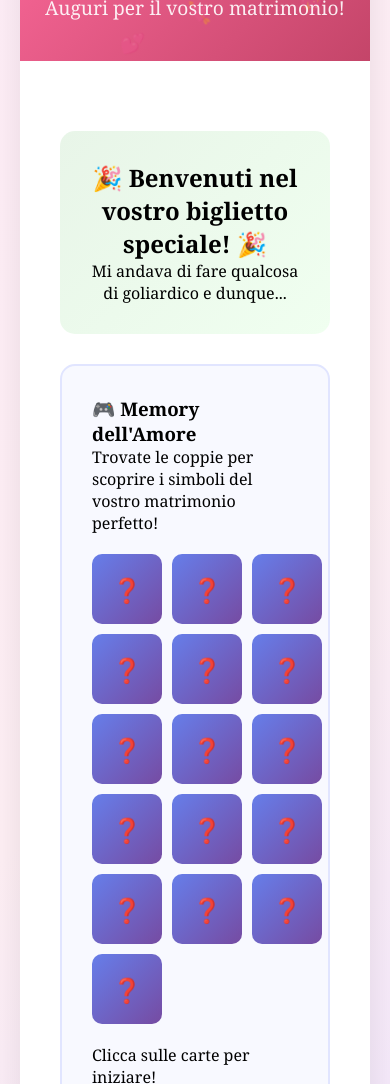
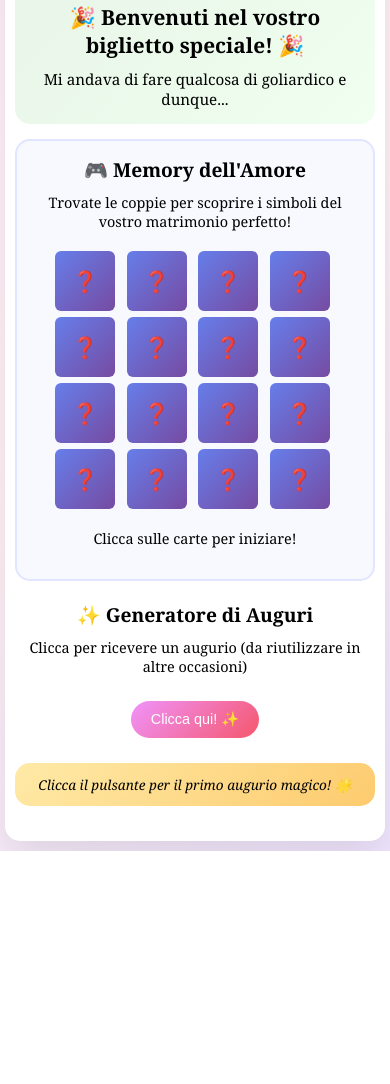
Before and after one commit to Checcolino1312/wedding, a plain HTML site: page index.html in a window 390 px wide. Shown: the part 162-1246 px from the top of the page. After the commit the page ends 1013 px from the top, so only its background shows below. Drawn offline with Linux system fonts and the light colour scheme.

Commit message:
Update index.html

```diff
--- a/index.html
+++ b/index.html
@@ -2,7 +2,7 @@
 <html lang="it">
 <head>
     <meta charset="UTF-8">
-    <meta name="viewport" content="width=device-width, initial-scale=1.0">
+    <meta name="viewport" content="width=device-width, initial-scale=1.0, user-scalable=no">
     <title>Auguri Pierpaolo & Letizia! 💕</title>
     <style>
         * {
@@ -16,12 +16,13 @@
             background: linear-gradient(135deg, #ffeef8 0%, #fff0f5 50%, #f0e6ff 100%);
             min-height: 100vh;
             overflow-x: hidden;
+            padding: 10px;
         }
 
         .container {
             max-width: 800px;
             margin: 0 auto;
-            padding: 20px;
+            padding: 0;
         }
 
         .card {
@@ -30,12 +31,13 @@
             box-shadow: 0 20px 40px rgba(0,0,0,0.1);
             overflow: hidden;
             position: relative;
+            margin: 10px 0;
         }
 
         .header {
             background: linear-gradient(135deg, #ff6b9d, #c44569);
             color: white;
-            padding: 40px 20px;
+            padding: 30px 15px;
             text-align: center;
             position: relative;
         }
@@ -52,62 +54,77 @@
         .heart {
             position: absolute;
             color: rgba(255,255,255,0.3);
-            font-size: 20px;
+            font-size: 16px;
             animation: float 3s ease-in-out infinite;
         }
 
         @keyframes float {
             0%, 100% { transform: translateY(0px) rotate(0deg); }
-            50% { transform: translateY(-20px) rotate(5deg); }
+            50% { transform: translateY(-15px) rotate(5deg); }
         }
 
         h1 {
-            font-size: 2.5em;
+            font-size: 1.8em;
             margin-bottom: 10px;
             text-shadow: 2px 2px 4px rgba(0,0,0,0.3);
+            line-height: 1.2;
         }
 
         .subtitle {
-            font-size: 1.2em;
+            font-size: 1em;
             opacity: 0.9;
         }
 
         .content {
-            padding: 40px;
+            padding: 20px 15px;
         }
 
         .game-section {
             background: #f8f9ff;
             border-radius: 15px;
-            padding: 30px;
-            margin: 30px 0;
+            padding: 20px 15px;
+            margin: 20px 0;
             border: 2px solid #e1e5ff;
+        }
+
+        .game-section h3 {
+            font-size: 1.2em;
+            margin-bottom: 10px;
+            text-align: center;
+        }
+
+        .game-section p {
+            font-size: 0.9em;
+            text-align: center;
+            margin-bottom: 15px;
         }
 
         .memory-game {
             display: grid;
             grid-template-columns: repeat(4, 1fr);
-            gap: 10px;
-            max-width: 400px;
+            gap: 8px;
+            max-width: 320px;
             margin: 20px auto;
         }
 
         .memory-card {
-            width: 80px;
-            height: 80px;
+            width: 70px;
+            height: 70px;
             background: linear-gradient(135deg, #667eea 0%, #764ba2 100%);
-            border-radius: 10px;
+            border-radius: 8px;
             display: flex;
             align-items: center;
             justify-content: center;
-            font-size: 2em;
+            font-size: 1.5em;
             color: white;
             cursor: pointer;
             transition: all 0.3s ease;
             user-select: none;
+            touch-action: manipulation;
         }
 
-        .memory-card:hover {
+        .memory-card:hover,
+        .memory-card:active {
             transform: scale(1.05);
             box-shadow: 0 5px 15px rgba(0,0,0,0.2);
         }
@@ -123,40 +140,60 @@
             transform: scale(0.95);
         }
 
+        #gameStatus {
+            font-size: 0.9em;
+            text-align: center;
+            margin-top: 15px;
+            min-height: 20px;
+        }
+
         .wish-generator {
             text-align: center;
-            margin: 30px 0;
+            margin: 20px 0;
+        }
+
+        .wish-generator h3 {
+            font-size: 1.2em;
+            margin-bottom: 10px;
+        }
+
+        .wish-generator p {
+            font-size: 0.9em;
+            margin-bottom: 15px;
         }
 
         .wish-btn {
             background: linear-gradient(135deg, #f093fb 0%, #f5576c 100%);
             color: white;
             border: none;
-            padding: 15px 30px;
+            padding: 12px 25px;
             border-radius: 50px;
-            font-size: 1.1em;
+            font-size: 1em;
             cursor: pointer;
             transition: all 0.3s ease;
             margin: 10px;
+            touch-action: manipulation;
         }
 
-        .wish-btn:hover {
+        .wish-btn:hover,
+        .wish-btn:active {
             transform: translateY(-2px);
             box-shadow: 0 10px 20px rgba(0,0,0,0.2);
         }
 
         .wish-display {
             background: linear-gradient(135deg, #ffeaa7, #fdcb6e);
-            padding: 20px;
+            padding: 15px;
             border-radius: 15px;
-            margin: 20px 0;
+            margin: 15px 0;
             font-style: italic;
-            font-size: 1.1em;
-            min-height: 60px;
+            font-size: 0.95em;
+            min-height: 50px;
             display: flex;
             align-items: center;
             justify-content: center;
             text-align: center;
+            transition: opacity 0.3s ease;
         }
 
         .confetti {
@@ -171,8 +208,8 @@
 
         .confetti-piece {
             position: absolute;
-            width: 10px;
-            height: 10px;
+            width: 8px;
+            height: 8px;
             background: #ff6b9d;
             animation: confetti-fall 3s ease-out forwards;
         }
@@ -190,26 +227,151 @@
 
         .message-section {
             background: linear-gradient(135deg, #e8f5e8, #f0fff0);
-            padding: 30px;
+            padding: 20px 15px;
             border-radius: 15px;
-            margin: 30px 0;
+            margin: 20px 0;
             text-align: center;
         }
 
-        @media (max-width: 600px) {
+        .message-section h2 {
+            font-size: 1.3em;
+            margin-bottom: 10px;
+        }
+
+        .message-section p {
+            font-size: 0.95em;
+        }
+
+        /* Media queries per dispositivi molto piccoli */
+        @media (max-width: 480px) {
+            body {
+                padding: 5px;
+            }
+
+            .card {
+                border-radius: 15px;
+                margin: 5px 0;
+            }
+
+            .header {
+                padding: 25px 10px;
+            }
+
+            h1 {
+                font-size: 1.6em;
+            }
+
+            .subtitle {
+                font-size: 0.9em;
+            }
+
+            .content {
+                padding: 15px 10px;
+            }
+
+            .game-section,
+            .message-section {
+                padding: 15px 10px;
+                margin: 15px 0;
+            }
+
             .memory-game {
-                grid-template-columns: repeat(3, 1fr);
+                grid-template-columns: repeat(4, 1fr);
+                gap: 6px;
+                max-width: 280px;
             }
 
             .memory-card {
-                width: 70px;
-                height: 70px;
+                width: 60px;
+                height: 60px;
+                font-size: 1.3em;
+                border-radius: 6px;
+            }
+
+            .wish-btn {
+                padding: 10px 20px;
+                font-size: 0.9em;
+            }
+
+            .wish-display {
+                padding: 12px;
+                font-size: 0.85em;
+                min-height: 40px;
+            }
+
+            .heart {
+                font-size: 14px;
+            }
+        }
+
+        /* Media queries per dispositivi molto larghi (landscape) */
+        @media (max-width: 640px) and (orientation: landscape) {
+            .header {
+                padding: 20px 15px;
+            }
+
+            h1 {
                 font-size: 1.5em;
             }
 
+            .memory-game {
+                max-width: 360px;
+            }
+
+            .memory-card {
+                width: 80px;
+                height: 80px;
+                font-size: 1.6em;
+            }
+        }
+
+        /* Media queries per tablet */
+        @media (min-width: 481px) and (max-width: 768px) {
+            .memory-game {
+                max-width: 400px;
+            }
+
+            .memory-card {
+                width: 85px;
+                height: 85px;
+                font-size: 1.8em;
+            }
+
             h1 {
-                font-size: 2em;
+                font-size: 2.2em;
             }
+
+            .subtitle {
+                font-size: 1.1em;
+            }
+        }
+
+        /* Miglioramenti per touch */
+        @media (hover: none) and (pointer: coarse) {
+            .memory-card:hover {
+                transform: none;
+                box-shadow: none;
+            }
+
+            .wish-btn:hover {
+                transform: none;
+                box-shadow: none;
+            }
+
+            .memory-card:active {
+                transform: scale(0.95);
+                transition: transform 0.1s ease;
+            }
+
+            .wish-btn:active {
+                transform: scale(0.95);
+                transition: transform 0.1s ease;
+            }
+        }
+
+        /* Prevenire zoom accidentale */
+        input, button, textarea, select {
+            font-size: 16px;
         }
     </style>
 </head>
@@ -243,8 +405,6 @@
                         Clicca il pulsante per il primo augurio magico! 🌟
                     </div>
                 </div>
-
-
             </div>
         </div>
     </div>
@@ -257,7 +417,10 @@
             const heartsContainer = document.getElementById('hearts');
             const heartSymbols = ['💕', '💖', '💗', '💘', '💝'];
 
-            for (let i = 0; i < 15; i++) {
+            // Riduco il numero di cuori per mobile
+            const heartCount = window.innerWidth < 480 ? 10 : 15;
+
+            for (let i = 0; i < heartCount; i++) {
                 const heart = document.createElement('div');
                 heart.className = 'heart';
                 heart.textContent = heartSymbols[Math.floor(Math.random() * heartSymbols.length)];
@@ -273,6 +436,7 @@
         let gameCards = [...gameSymbols, ...gameSymbols];
         let flippedCards = [];
         let matchedPairs = 0;
+        let isFlipping = false;
 
         function shuffleArray(array) {
             for (let i = array.length - 1; i > 0; i--) {
@@ -293,13 +457,22 @@
                 card.dataset.index = index;
                 card.textContent = '❓';
                 card.addEventListener('click', flipCard);
+                // Prevenire doppio tap zoom su iOS
+                card.addEventListener('touchend', function(e) {
+                    e.preventDefault();
+                });
                 gameContainer.appendChild(card);
             });
         }
 
         function flipCard(e) {
+            e.preventDefault();
             const card = e.target;
-            if (card.classList.contains('flipped') || card.classList.contains('matched') || flippedCards.length === 2) {
+
+            if (card.classList.contains('flipped') ||
+                card.classList.contains('matched') ||
+                flippedCards.length === 2 ||
+                isFlipping) {
                 return;
             }
 
@@ -308,6 +481,7 @@
             flippedCards.push(card);
 
             if (flippedCards.length === 2) {
+                isFlipping = true;
                 setTimeout(checkMatch, 1000);
             }
         }
@@ -336,6 +510,7 @@
             }
 
             flippedCards = [];
+            isFlipping = false;
         }
 
         // Generatore di auguri
@@ -368,7 +543,10 @@
             const confettiContainer = document.getElementById('confetti');
             const colors = ['#ff6b9d', '#4ecdc4', '#45b7d1', '#f9ca24', '#eb4d4b', '#6c5ce7'];
 
-            for (let i = 0; i < 50; i++) {
+            // Riduco il numero di confetti per mobile
+            const confettiCount = window.innerWidth < 480 ? 30 : 50;
+
+            for (let i = 0; i < confettiCount; i++) {
                 const confetti = document.createElement('div');
                 confetti.className = 'confetti-piece';
                 confetti.style.left = Math.random() * 100 + '%';
@@ -382,11 +560,38 @@
             }
         }
 
+        // Gestione orientamento
+        function handleOrientationChange() {
+            setTimeout(() => {
+                createHearts();
+            }, 500);
+        }
+
         // Inizializzazione
         document.addEventListener('DOMContentLoaded', function() {
             createHearts();
             createMemoryGame();
+
+            // Gestisci cambio orientamento
+            window.addEventListener('orientationchange', handleOrientationChange);
+            window.addEventListener('resize', handleOrientationChange);
         });
+
+        // Prevenire comportamenti indesiderati su mobile
+        document.addEventListener('touchstart', function(e) {
+            if (e.touches.length > 1) {
+                e.preventDefault();
+            }
+        }, { passive: false });
+
+        let lastTouchEnd = 0;
+        document.addEventListener('touchend', function(e) {
+            const now = (new Date()).getTime();
+            if (now - lastTouchEnd <= 300) {
+                e.preventDefault();
+            }
+            lastTouchEnd = now;
+        }, { passive: false });
     </script>
 </body>
 </html>
```
